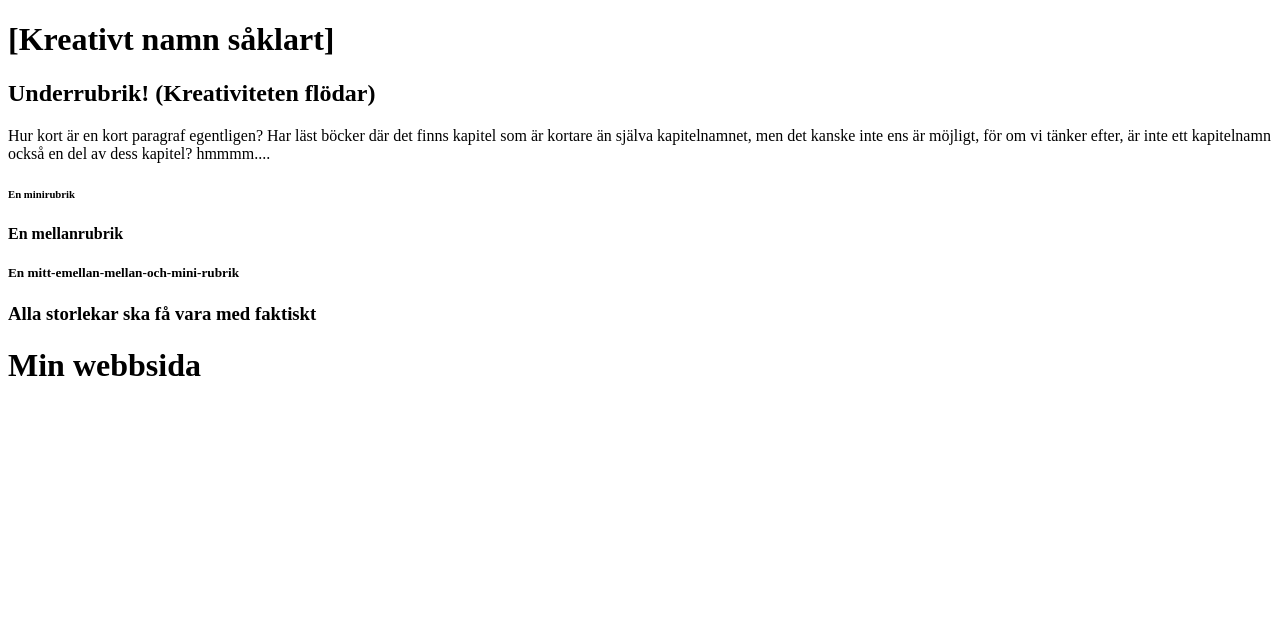
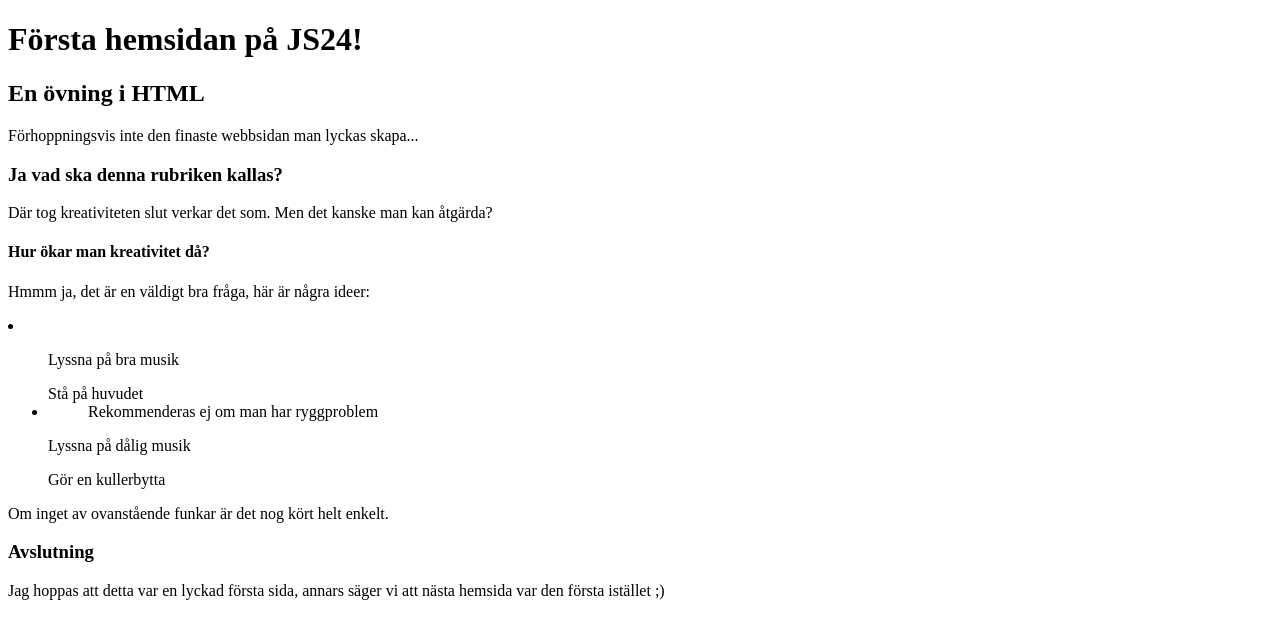
Before and after one commit to Klara-Holm-JS24/Vecka-2--vning-1, a plain HTML site: page index.html in a window 1280 px wide. Drawn offline with Linux system fonts and the light colour scheme.

Commit message:
Replaced content in body to fit the assignment

```diff
--- a/index.html
+++ b/index.html
@@ -3,24 +3,29 @@
 <head>
     <meta charset="UTF-8">
     <meta name="viewport" content="width=device-width, initial-scale=1.0">
-    <title>Enkel webbsida med rubriker och stycken</title>
+    <title>Min hemsida</title>
 </head>
 <body>
-    <h1>[Kreativt namn såklart]</h1>
-    <h2>Underrubrik! (Kreativiteten flödar)</h2>
-    <p>
-        Hur kort är en kort paragraf egentligen?
-        Har läst böcker där det finns kapitel som är
-        kortare än själva kapitelnamnet, men det kanske
-        inte ens är möjligt, för om vi tänker efter, är
-        inte ett kapitelnamn också en del av dess kapitel?
-        hmmmm....
-    </p>
-    <h6>En minirubrik</h6>
-    <h4>En mellanrubrik</h4>
-    <h5>En mitt-emellan-mellan-och-mini-rubrik</h5>
-    <h3>Alla storlekar ska få vara med faktiskt</h3>
-    <h1>Min webbsida</h1>
-    <h3></h3>
+    <h1>Första hemsidan på JS24!</h1>
+    <h2>En övning i HTML</h2>
+    <p>Förhoppningsvis inte den finaste webbsidan man lyckas skapa...</p>
+    <h3>Ja vad ska denna rubriken kallas?</h3>
+    <p>Där tog kreativiteten slut verkar det som. Men det kanske man kan åtgärda?</p>
+    <h4>Hur ökar man kreativitet då?</h4>
+    <p>Hmmm ja, det är en väldigt bra fråga, här är några ideer:</p>
+    <li>
+        <ul>Lyssna på bra musik</ul>
+        <ul>
+            Stå på huvudet
+            <li>
+                <ul>Rekommenderas ej om man har ryggproblem</ul>
+            </li>
+        </ul>
+        <ul>Lyssna på dålig musik</ul>
+        <ul>Gör en kullerbytta</ul>
+    </li>
+    <p>Om inget av ovanstående funkar är det nog kört helt enkelt.</p>
+    <h3>Avslutning</h3>
+    <p>Jag hoppas att detta var en lyckad första sida, annars säger vi att nästa hemsida var den första istället ;)</p>
 </body>
 </html>
```
